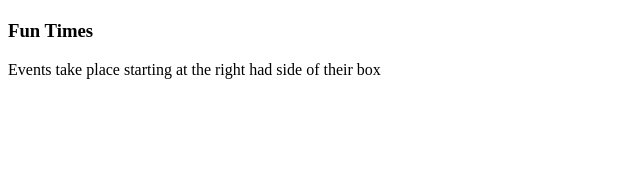
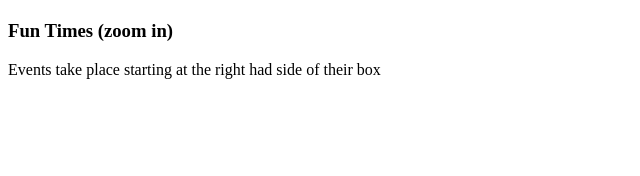
Before and after one commit to nivesnine/geo-timeline, a plain HTML site: page index.html in a window 1280 px wide. Shown: the part 592-768 px from the top of the page, 0-640 px from the left. Drawn offline with nearby package versions, Linux system fonts and the light colour scheme.

Commit message:
fix fun times

```diff
--- a/index.html
+++ b/index.html
@@ -4,7 +4,6 @@
 	<meta charset="utf-8">
 	<title></title>
 </head>
-<!-- CSS only -->
 <style>
 
 
@@ -90,7 +89,7 @@
 		</div>
 	</div>
 	<div class="row">
-		<h3>Fun Times</h3>
+		<h3>Fun Times (zoom in)</h3>
 		<p>Events take place starting at the right had side of their box</p>
 		<div class="section">
 			<div id='today' data-title='This is today'></div>
```
